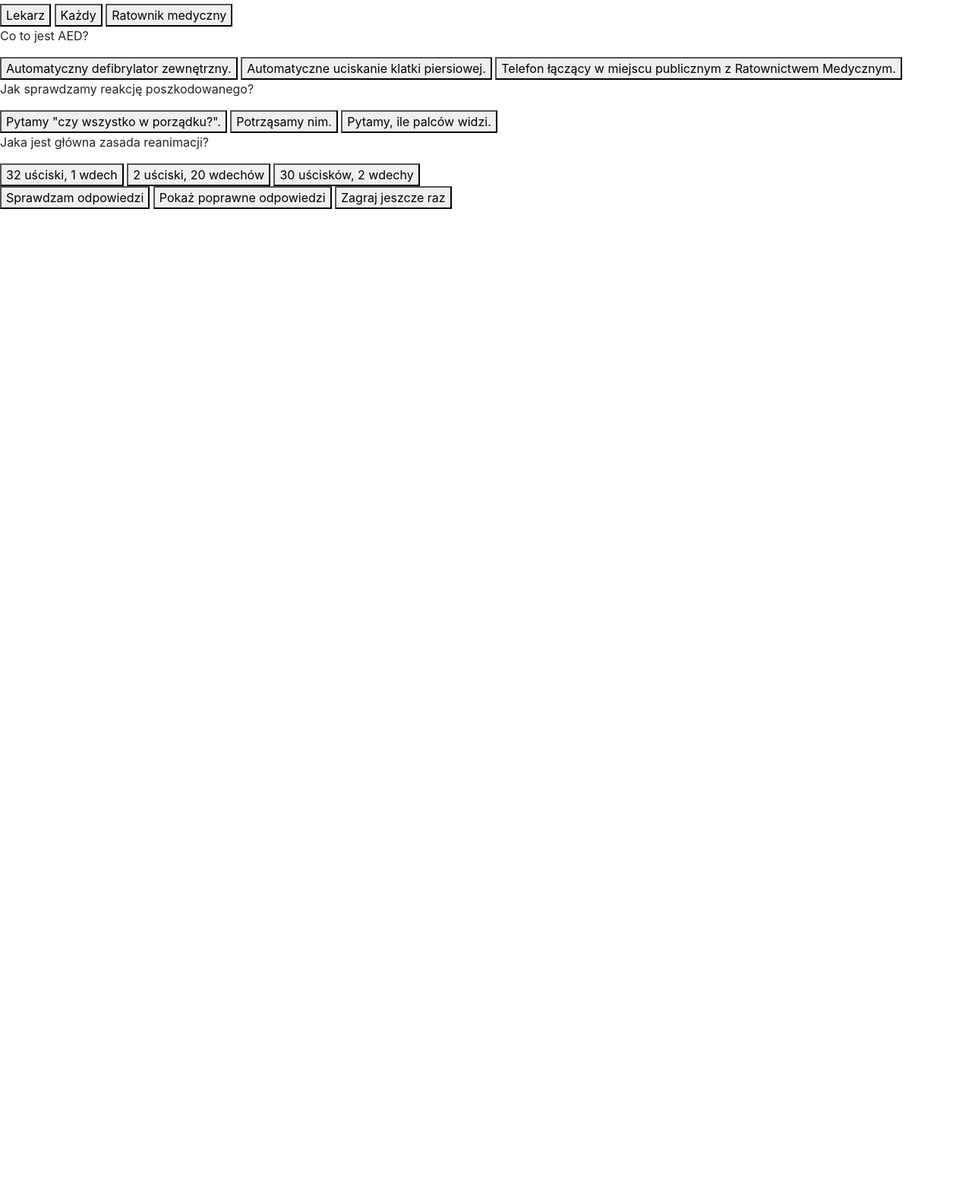
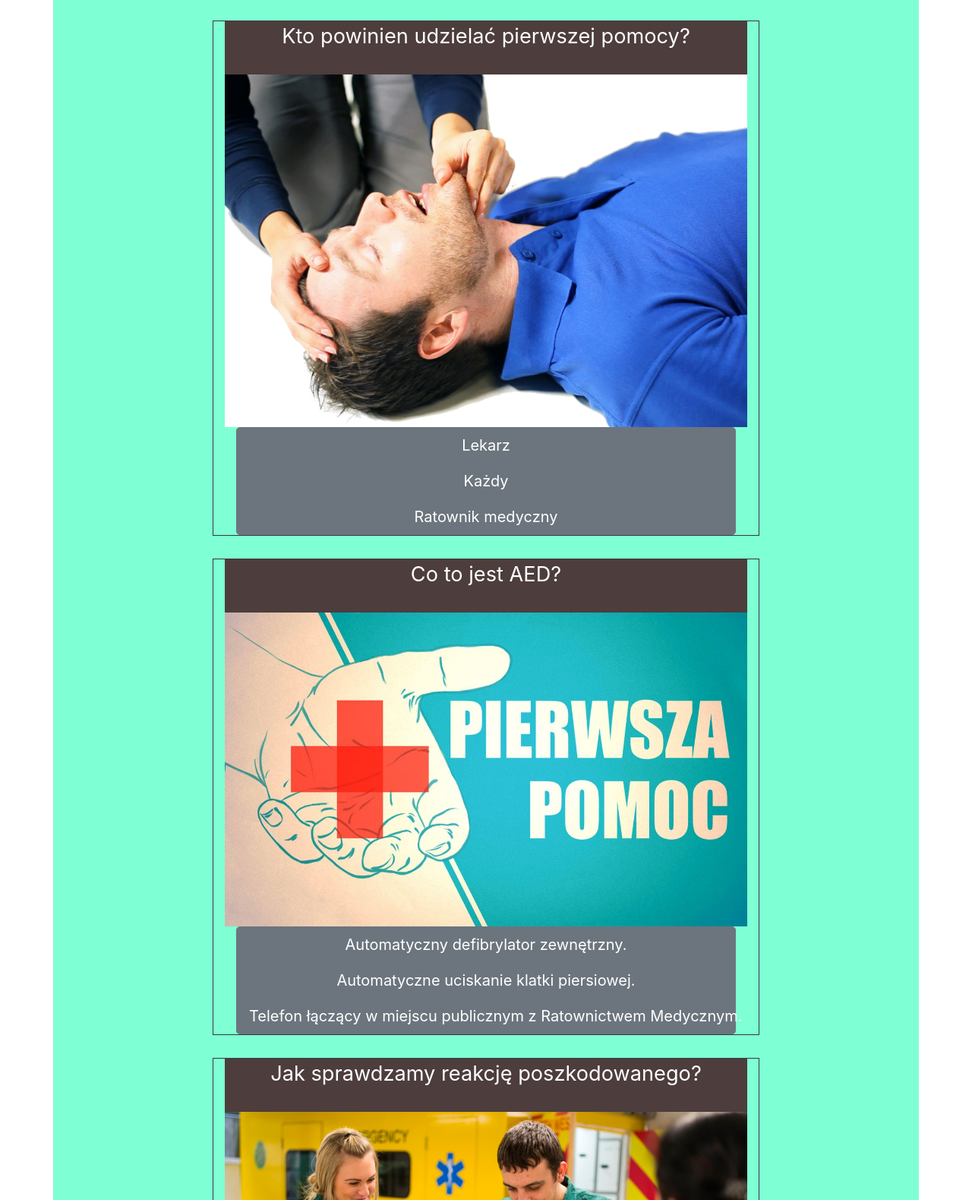
Before and after one commit to monikabor20/Quiz, a plain HTML site: page index.html in a window 1280 px wide. Shown: the part 91-1670 px from the top of the page at 76% size. Before the commit the page ends 800 px from the top, so only its background shows below. Drawn offline with nearby package versions, Linux system fonts and the light colour scheme.

Commit message:
add styles

```diff
--- a/index.html
+++ b/index.html
@@ -6,7 +6,7 @@
     <meta name="description" content="Memory-Game">
     <meta name="viewport" content="width=device-width, initial-scale=1">
     <title>Quiz</title>
-
+    <link rel="stylesheet" href="https://stackpath.bootstrapcdn.com/bootstrap/4.1.0/css/bootstrap.min.css" integrity="sha384-9gVQ4dYFwwWSjIDZnLEWnxCjeSWFphJiwGPXr1jddIhOegiu1FwO5qRGvFXOdJZ4" crossorigin="anonymous">
     <link rel="stylesheet" href="https://maxcdn.bootstrapcdn.com/bootstrap/4.0.0/css/bootstrap.min.css" integrity="sha384-Gn5384xqQ1aoWXA+058RXPxPg6fy4IWvTNh0E263XmFcJlSAwiGgFAW/dAiS6JXm" crossorigin="anonymous">
     <link rel="stylesheet" type="text/css" href="style/style.css" />
 
@@ -14,53 +14,81 @@
 </head>
 
 <body>
+    <div class="container">
         <header>
+            <div class="row">
+                <div class=" col-lg-12 text-center my-3">
                     <h1> Quiz</h1>
+                </div>
+            </div>
         </header>
         <main>
-
-        <div class="quiz-box">
+            <div class="quiz-box col-lg-12">
+                <div class="question-box col-lg-8 mx-auto">
                     <div class="question">
                         <p> Kto powinien udzielać pierwszej pomocy?</p>
                     </div>
-            <div class="answer">
-                <button class="answer">Lekarz</button>
-                <button class="answer correct">Każdy</button>
-                <button class="answer">Ratownik medyczny</button>
+                    <img src="img/pacjent.jpg" class="img-fluid">
+                    <div class="answers">
+                        <div class="btn-group-vertical col-lg-12">
+                            <button class="answer btn btn-secondary btn-lg">Lekarz</button>
+                            <button class="answer correct btn btn-secondary btn-lg">Każdy</button>
+                            <button class="answer btn btn-secondary btn-lg">Ratownik medyczny</button>
                         </div>
+                    </div>
+                </div>
+
+                <div class="question-box col-lg-8 mx-auto">
                     <div class="question">
                         <p> Co to jest AED?</p>
                     </div>
-            <div class="answer">
-                <button class="answer correct">Automatyczny defibrylator zewnętrzny.</button>
-                <button class="answer">Automatyczne uciskanie klatki piersiowej.</button>
-                <button class="answer">Telefon łączący w miejscu publicznym z Ratownictwem Medycznym.</button>
+                    <img src="img/pomoc4.jpg" class="img-fluid">
+                    <div class="answers">
+                        <div class="btn-group-vertical col-lg-12">
+                            <button class="answer correct btn btn-secondary btn-lg">Automatyczny defibrylator zewnętrzny.</button>
+                            <button class="answer btn btn-secondary btn-lg">Automatyczne uciskanie klatki piersiowej.</button>
+                            <button class="answer btn btn-secondary btn-lg">Telefon łączący w miejscu publicznym z Ratownictwem Medycznym.</button>
                         </div>
+                    </div>
+                </div>
+
+                <div class="question-box col-lg-8 mx-auto">
                     <div class="question">
                         <p> Jak sprawdzamy reakcję poszkodowanego?</p>
                     </div>
-            <div class="answer">
-                <button class="answer correct">Pytamy "czy wszystko w porządku?".</button>
-                <button class="answer">Potrząsamy nim.</button>
-                <button class="answer">Pytamy, ile palców widzi.</button>
+                    <img src="img/pomoc3.jpg" class="img-fluid">
+                    <div class="answers">
+                        <div class="btn-group-vertical col-lg-12">
+                            <button class="answer correct btn btn-secondary btn-lg">Pytamy "czy wszystko w porządku?".</button>
+                            <button class="answer btn btn-secondary btn-lg">Potrząsamy nim.</button>
+                            <button class="answer btn btn-secondary btn-lg">Pytamy, ile palców widzi.</button>
                         </div>
+                    </div>
+                </div>
+                <div class="question-box col-lg-8 mx-auto">
                     <div class="question">
                         <p>Jaka jest główna zasada reanimacji?</p>
                     </div>
-            <div class="answer">
-                <button class="answer">32 uściski, 1 wdech</button>
-                <button class="answer">2 uściski, 20 wdechów</button>
-                <button class="answer correct">30 uścisków, 2 wdechy</button>
+                    <img src="img/pomoc2.jpg" class="img-fluid">
+                    <div class="answers">
+                        <div class="btn-group-vertical col-lg-12">
+                            <button class="answer btn btn-secondary btn-lg">32 uściski, 1 wdech</button>
+                            <button class="answer btn btn-secondary btn-lg">2 uściski, 20 wdechów</button>
+                            <button class="answer correct btn btn-secondary btn-lg">30 uścisków, 2 wdechy</button>
                         </div>
                     </div>
-        <div class="points-box">
-            <button class="check-answer">Sprawdzam odpowiedzi</button>
-            <div class="points hide">Punkty: <span>0</span></div>
-            <button class="good-answers">Pokaż poprawne odpowiedzi</button>
-            <button class="start-new">Zagraj jeszcze raz</button>
+                </div>
+            </div>
+            <div class="row">
+                <div class="points-box mx-auto my-5">
+                    <button class="check-answer btn btn-info btn-md">Sprawdzam odpowiedzi</button>
+                    <button class="good-answers btn btn-info btn-md">Pokaż poprawne odpowiedzi</button>
+                    <button class="start-new btn btn-info btn-md">Zagraj jeszcze raz</button>
+                    <div class="points hide my-5 py-3">Punkty: <span>0</span></div>
+                </div>
             </div>
         </main>
-
+    </div>
     <script src="javascript/js.js"></script>
 </body>
 
--- a/javascript/js.js
+++ b/javascript/js.js
@@ -12,7 +12,7 @@ function addPoints() {
     if (this.classList.contains("correct")) {
         allPoints += 1;
     } else {
-        allPoints += 0;
+     allPoints += 0;
     }
 }
 
--- a/style/style.css
+++ b/style/style.css
@@ -1,9 +1,32 @@
-.selected {
-    background-color: crimson;
+.container {
+    background-color: aquamarine;
+}
+
+.question-box {
+    border: 1px solid #383838;
+    margin-top: 30px;
+}
+
+.selected,
+.btn-secondary:hover {
+    background-color: #d37979;
+    border: none;
+    outline: none;
+}
+
+.question {
+    background-color: #4d3d3d;
+    color: white;
+    height: 70px;
+}
+
+.question p {
+    font-size: 1.7rem;
+    text-align: center;
 }
 
 .show-correct {
-    background-color: green;
+    background-color: #4fa54f;
 }
 
 .hide {
@@ -14,12 +37,13 @@
     display: block;
 }
 
-.big-btn {
-    display: block;
-    padding: 10px;
-    margin: 10px 0;
-}
 
 .points-container {
     margin-top: 20px;
 }
+
+.points {
+    font-size: 22px;
+    text-align: center;
+    border: solid 3px red;
+}
```
Also changed, not shown: img/apteczka.jpg (added), img/defibrylator.JPG (added), img/ludzik.jpg (added), img/pacjent.jpg (added), img/pomoc3.jpg (added), img/pomoc4.jpg (added), img/ucisk.png (added), 1 other file. Lines whose indentation alone changed are shown as unchanged.
